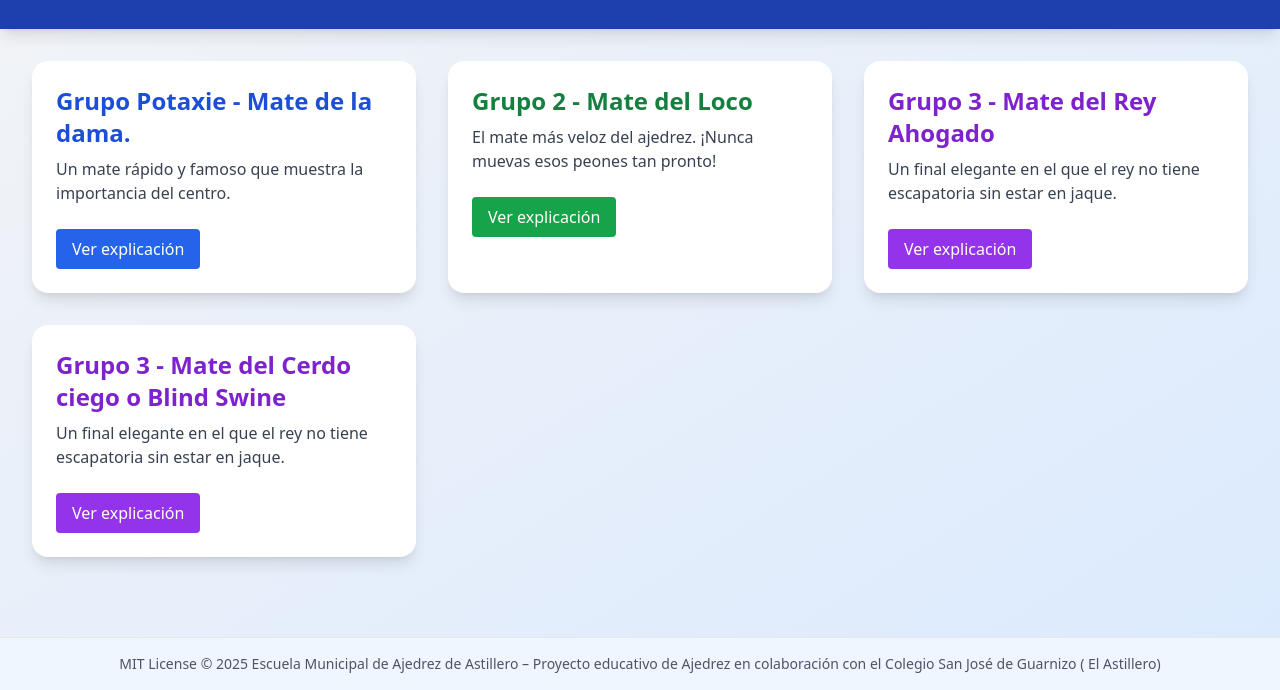
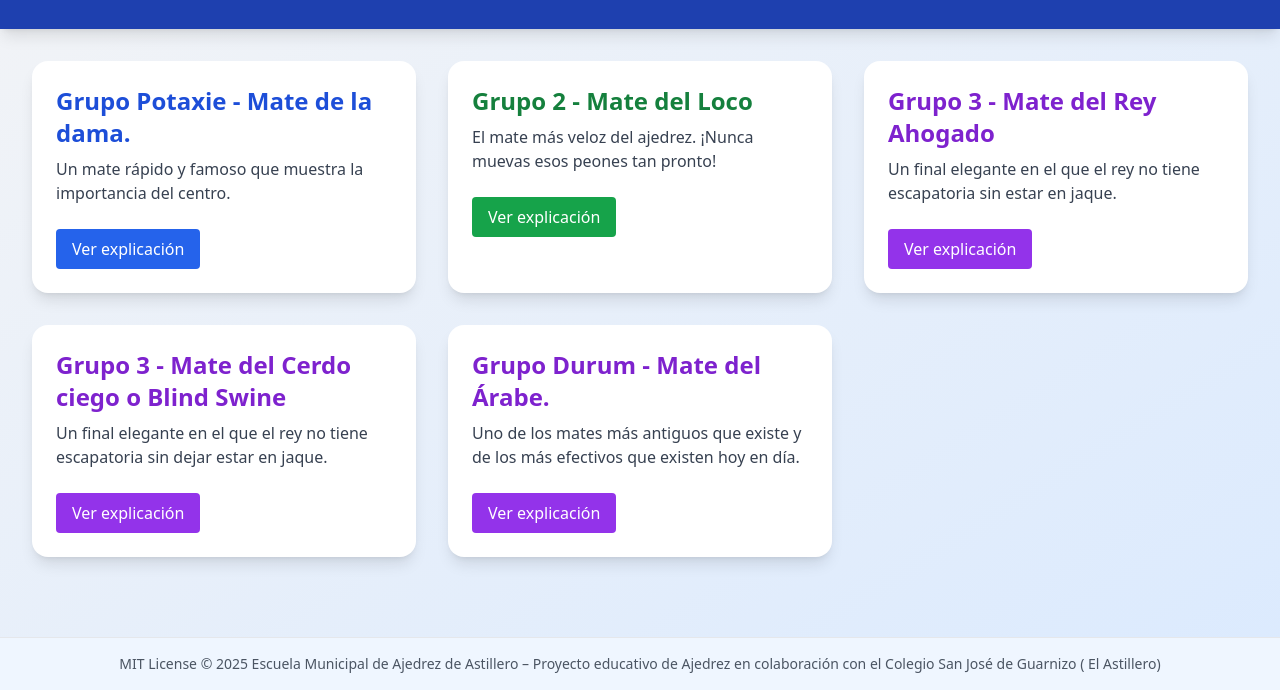
Before and after one commit to JoaquinGCobo/AprenderAjedrez, a plain HTML site: page index.html in a window 1280 px wide. Shown: the part 111-801 px from the top of the page. Drawn offline with nearby package versions, Linux system fonts and the light colour scheme.

Commit message:
Update index.html

```diff
--- a/index.html
+++ b/index.html
@@ -44,8 +44,13 @@
       <!-- Agrega más tarjetas para más grupos aquí -->
         <div class="card transition-all duration-300 ease-in-out bg-white rounded-2xl p-6 shadow-lg cursor-pointer hover:shadow-2xl">
           <h2 class="text-2xl font-semibold text-purple-700 mb-2">Grupo 3 - Mate del Cerdo ciego o Blind Swine</h2>
-          <p class="text-gray-700 mb-4">Un final elegante en el que el rey no tiene escapatoria sin estar en jaque.</p>
+          <p class="text-gray-700 mb-4">Un final elegante en el que el rey no tiene escapatoria sin dejar estar en jaque.</p>
           <a href="./Blind-Swine.html" target="_blank" class="inline-block mt-2 px-4 py-2 bg-purple-600 text-white rounded hover:bg-purple-700 transition">Ver explicación</a>
+      </div>
+      <div class="card transition-all duration-300 ease-in-out bg-white rounded-2xl p-6 shadow-lg cursor-pointer hover:shadow-2xl">
+          <h2 class="text-2xl font-semibold text-purple-700 mb-2">Grupo Durum - Mate del Árabe.</h2>
+          <p class="text-gray-700 mb-4">Uno de los mates más antiguos que existe y de los más efectivos que existen hoy en día.</p>
+          <a href="./durum.html" target="_blank" class="inline-block mt-2 px-4 py-2 bg-purple-600 text-white rounded hover:bg-purple-700 transition">Ver explicación</a>
       </div>
     </section>
   </main>
```
